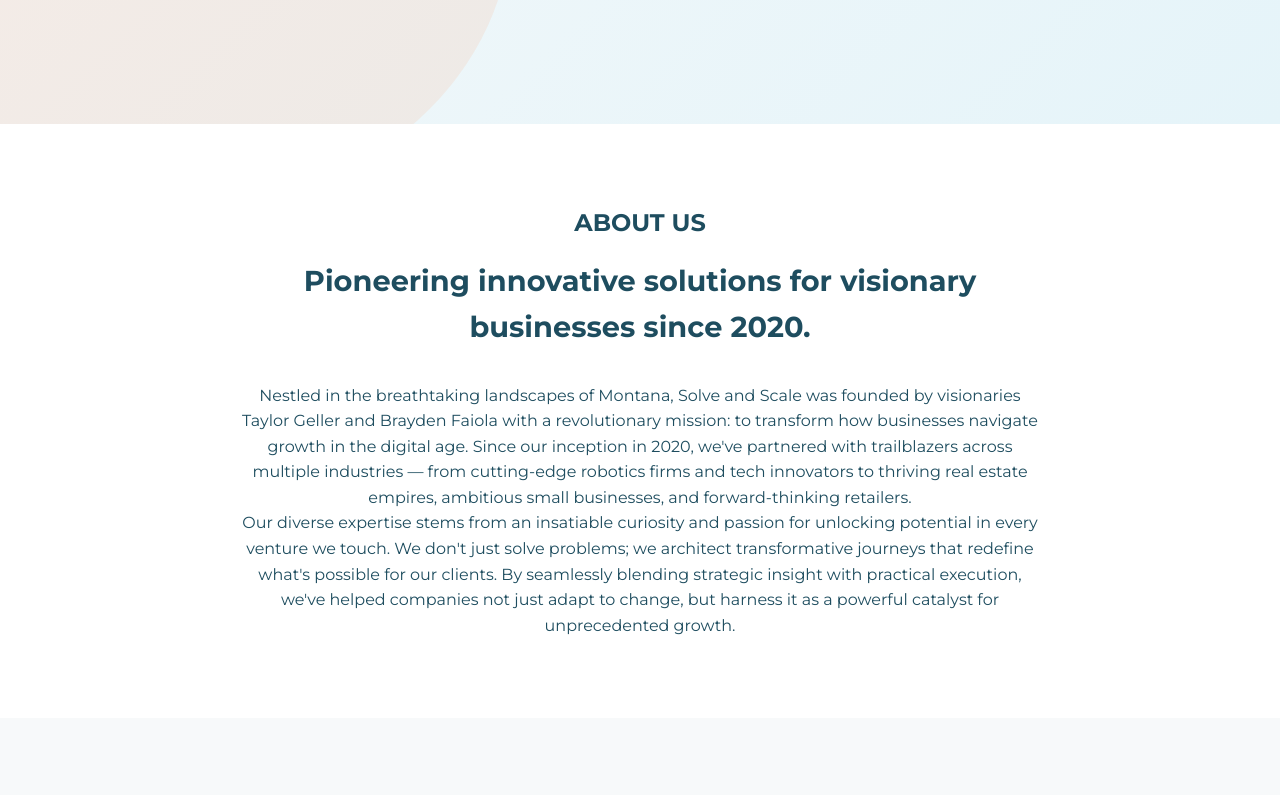
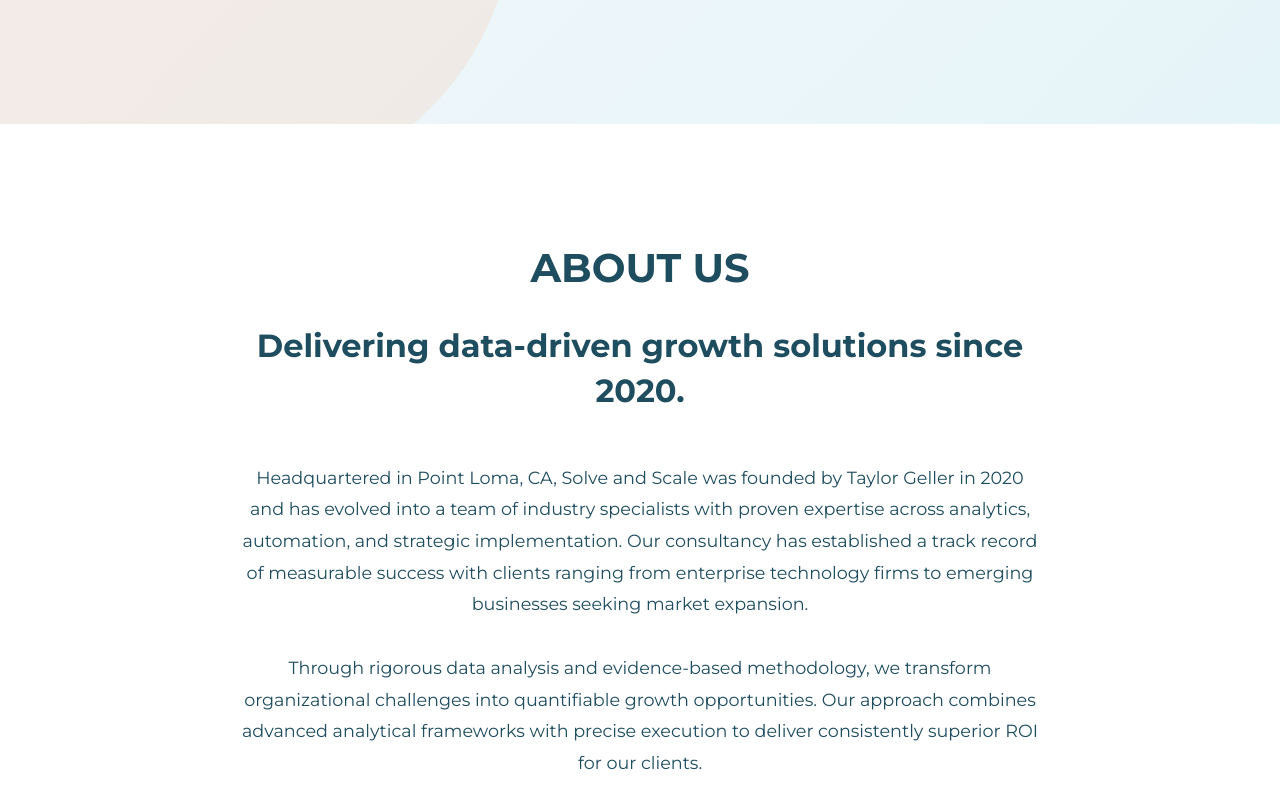
Before and after one commit to Geller090/Solve-and-Scale, a plain HTML site: page index.html in a window 1280 px wide. Shown: the part 676-1471 px from the top of the page. Drawn offline with Linux system fonts and the light colour scheme.

Commit message:
DataDrivenResults

```diff
--- a/css/styles.css
+++ b/css/styles.css
@@ -248,17 +248,28 @@
 .about {
     background-color: white;
     text-align: center;
+    padding: 7rem 0;
+}
+
+.about h2 {
+    margin-bottom: 1.5rem;
+    font-size: 2.5rem;
+    color: var(--primary-color);
 }
 
 .about h3 {
-    font-size: 1.8rem;
-    max-width: 700px;
-    margin: 0 auto 2rem;
+    font-size: 2rem;
+    max-width: 800px;
+    margin: 0 auto 3rem;
+    line-height: 1.4;
+    color: var(--dark-color);
 }
 
 .about p {
     max-width: 800px;
-    margin: 0 auto;
+    margin: 0 auto 2rem;
+    font-size: 1.1rem;
+    line-height: 1.8;
 }
 
 /* SERVICES SECTION */
--- a/index.html
+++ b/index.html
@@ -48,9 +48,9 @@
     <section id="about" class="about">
         <div class="container">
             <h2>ABOUT US</h2>
-            <h3>Pioneering innovative solutions for visionary businesses since 2020.</h3>
-            <p>Nestled in the breathtaking landscapes of Montana, Solve and Scale was founded by visionaries Taylor Geller and Brayden Faiola with a revolutionary mission: to transform how businesses navigate growth in the digital age. Since our inception in 2020, we've partnered with trailblazers across multiple industries — from cutting-edge robotics firms and tech innovators to thriving real estate empires, ambitious small businesses, and forward-thinking retailers.</p>
-            <p>Our diverse expertise stems from an insatiable curiosity and passion for unlocking potential in every venture we touch. We don't just solve problems; we architect transformative journeys that redefine what's possible for our clients. By seamlessly blending strategic insight with practical execution, we've helped companies not just adapt to change, but harness it as a powerful catalyst for unprecedented growth.</p>
+            <h3>Delivering data-driven growth solutions since 2020.</h3>
+            <p>Headquartered in Point Loma, CA, Solve and Scale was founded by Taylor Geller in 2020 and has evolved into a team of industry specialists with proven expertise across analytics, automation, and strategic implementation. Our consultancy has established a track record of measurable success with clients ranging from enterprise technology firms to emerging businesses seeking market expansion.</p>
+            <p>Through rigorous data analysis and evidence-based methodology, we transform organizational challenges into quantifiable growth opportunities. Our approach combines advanced analytical frameworks with precise execution to deliver consistently superior ROI for our clients.</p>
         </div>
     </section>
 
```
